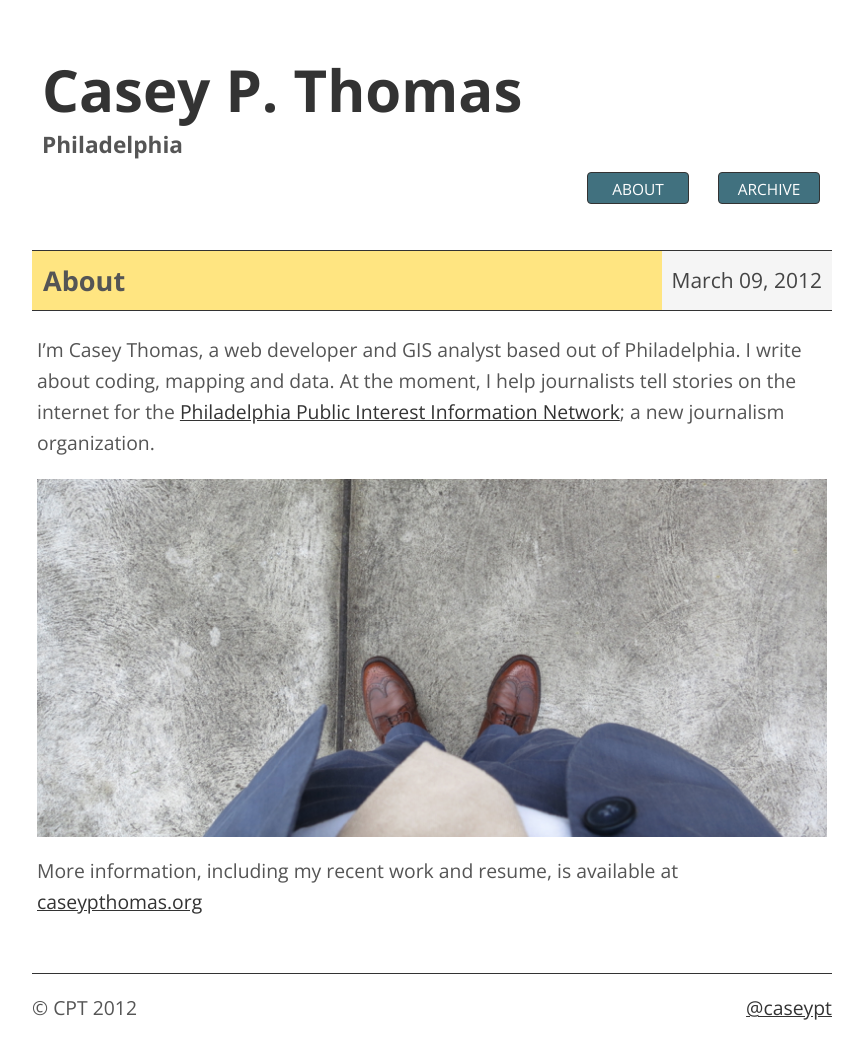
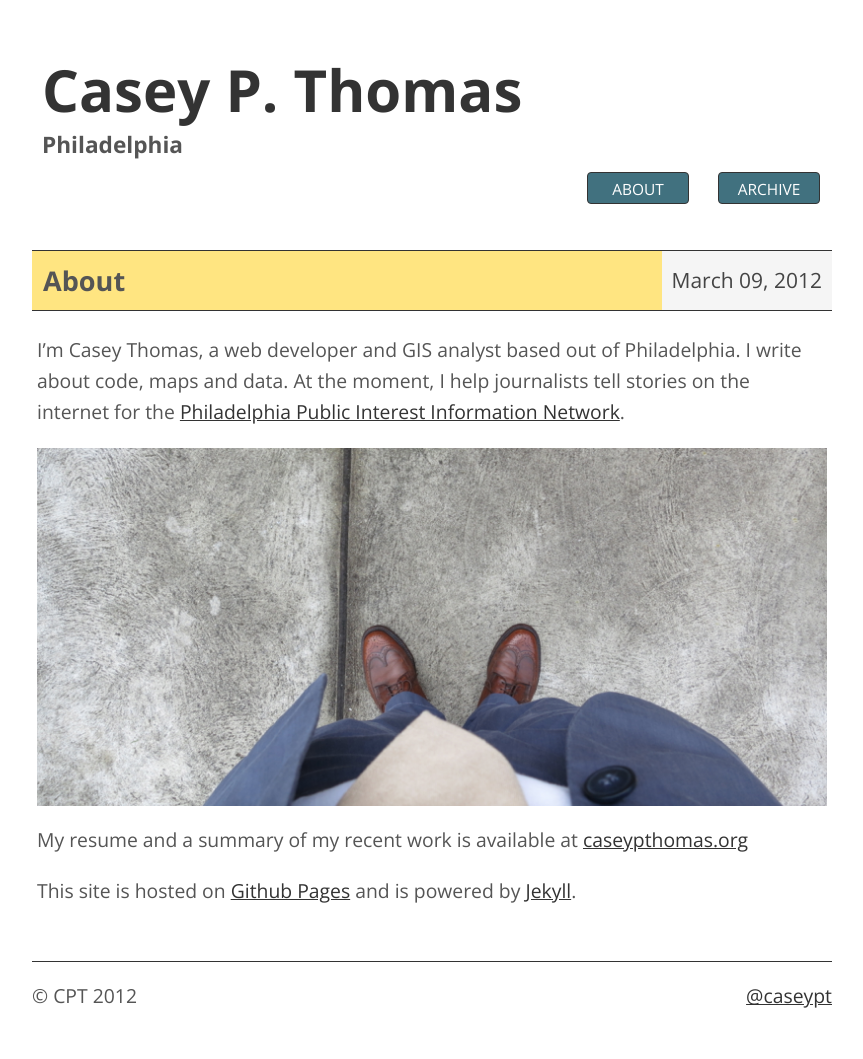
Before and after one commit to caseycesari/caseycesari.github.com, a Jekyll site: the page built from about/index.md, in a window 1280 px wide and 1063 px high. Shown: the top 1059 px of the window, without its empty margins (208-1071 px from the left). Built offline with Jekyll 4.4.1, drawn with Linux system fonts in a browser that asks for light colours; nearby versions of some CDN libraries.

Commit message:
Copy update

```diff
--- a/about/index.md
+++ b/about/index.md
@@ -3,8 +3,10 @@ layout: post
 title: About
 date: 9/3/2012
 ---
-I'm Casey Thomas, a web developer and GIS analyst based out of Philadelphia. I write about coding, mapping and data. At the moment, I help journalists tell stories on the internet for the <a href="http://www.ppiin.org">Philadelphia Public Interest Information Network</a>; a new journalism organization.
+I'm Casey Thomas, a web developer and GIS analyst based out of Philadelphia. I write about code, maps and data. At the moment, I help journalists tell stories on the internet for the <a href="http://www.ppiin.org">Philadelphia Public Interest Information Network</a>.
 
 !["My fancy shoes."](/../img/about.png)
 
-More information, including my recent work and resume, is available at [caseypthomas.org](http://www.caseypthomas.org)
+My resume and a summary of my recent work is available at [caseypthomas.org](http://www.caseypthomas.org)
+
+This site is hosted on [Github Pages](http://pages.github.com/) and is powered by [Jekyll](https://github.com/mojombo/jekyll).
```
